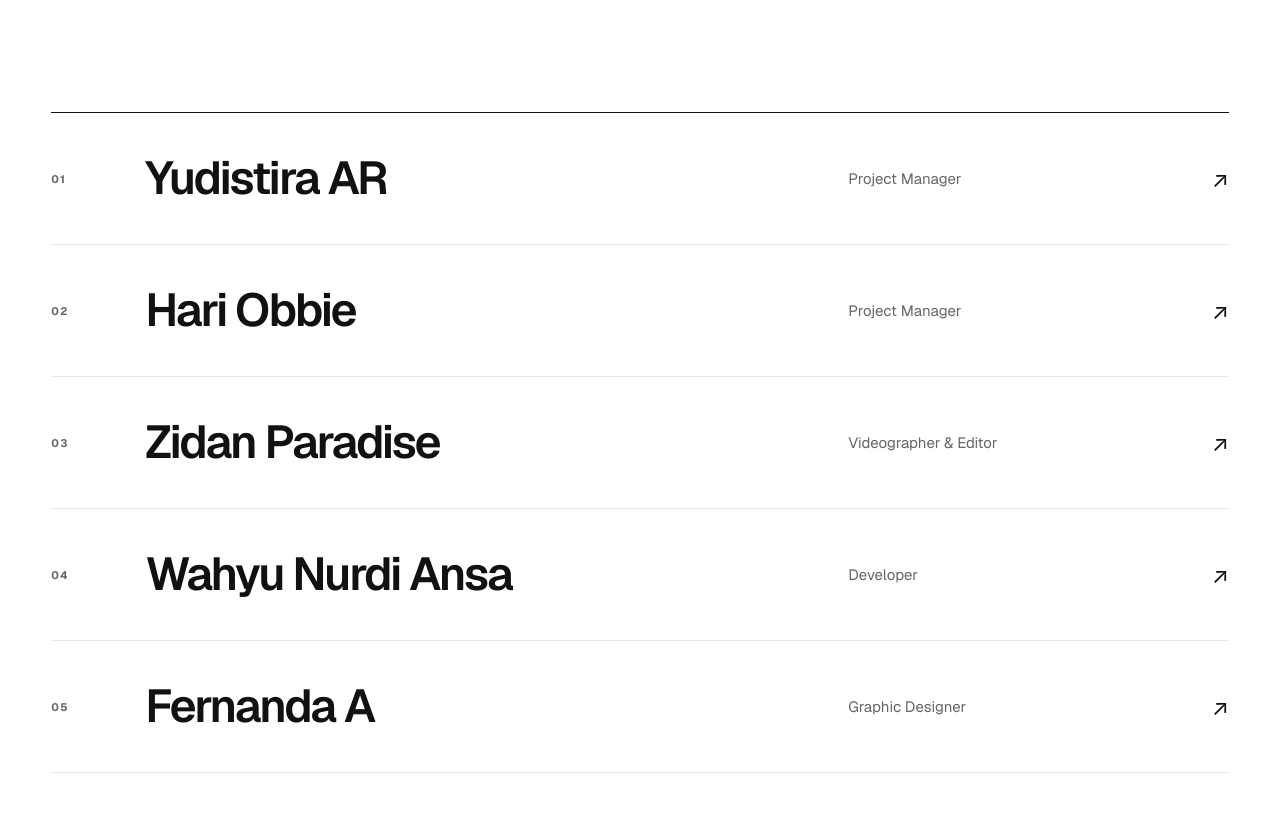
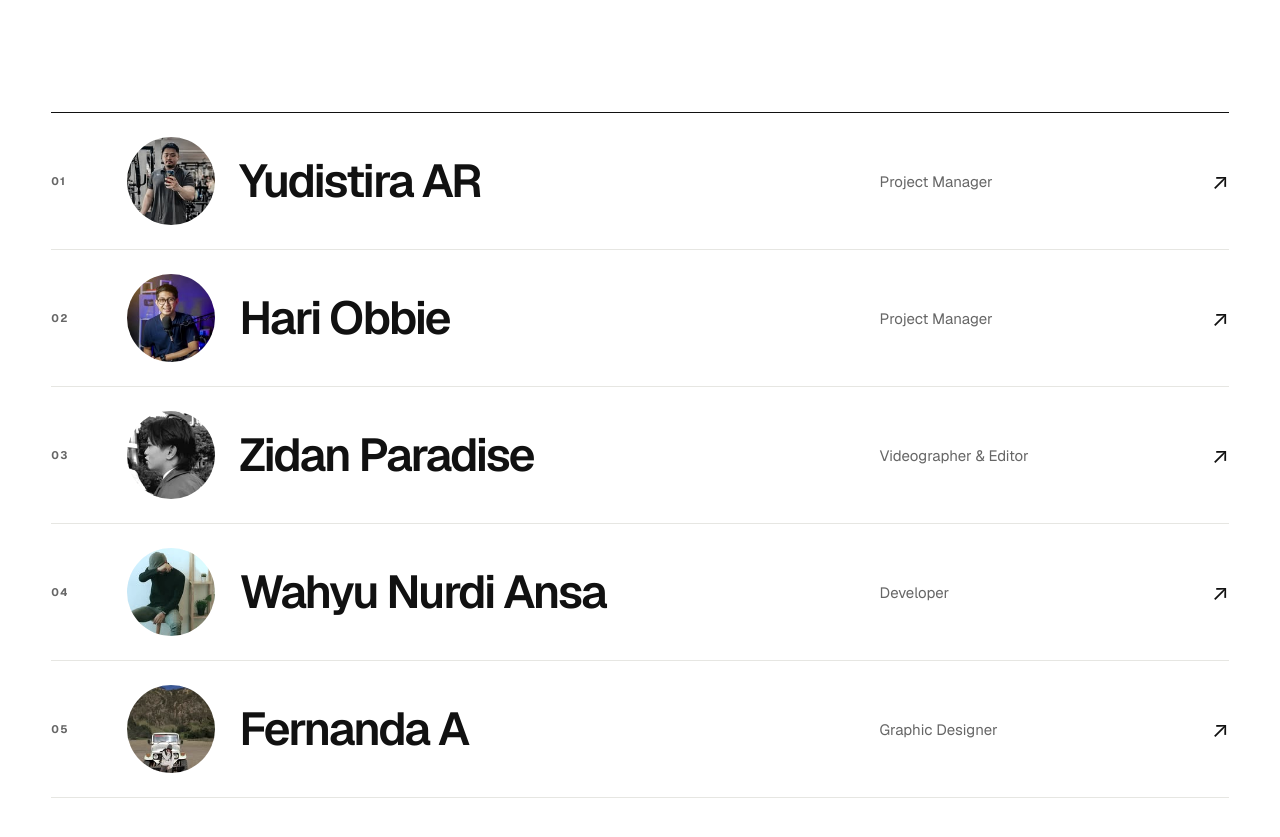
Before and after one commit to yudistiroar/garapin-homepage, a website built with Vite: page index.html in a window 1280 px wide. Shown: the part 7033-7870 px from the top of the page. Built offline with nearby package versions, Linux system fonts and the light colour scheme.

Commit message:
Add Instagram profile photos to team

```diff
--- a/index.html
+++ b/index.html
@@ -231,30 +231,35 @@
         <div class="team-list">
           <a class="team-member" href="https://www.instagram.com/yudistiroar/" target="_blank" rel="noreferrer" aria-label="Instagram Yudistira AR">
             <span class="team-index">01</span>
+            <img class="team-photo" src="images/team/yudistiroar.jpg" alt="Foto profil Yudistira AR" width="88" height="88" loading="lazy">
             <h3>Yudistira AR</h3>
             <p>Project Manager</p>
             <span class="team-arrow" aria-hidden="true">↗</span>
           </a>
           <a class="team-member" href="https://www.instagram.com/hariobbie/" target="_blank" rel="noreferrer" aria-label="Instagram Hari Obbie">
             <span class="team-index">02</span>
+            <img class="team-photo" src="images/team/hariobbie.jpg" alt="Foto profil Hari Obbie" width="88" height="88" loading="lazy">
             <h3>Hari Obbie</h3>
             <p>Project Manager</p>
             <span class="team-arrow" aria-hidden="true">↗</span>
           </a>
           <a class="team-member" href="https://www.instagram.com/zidanpara/" target="_blank" rel="noreferrer" aria-label="Instagram Zidan Paradise">
             <span class="team-index">03</span>
+            <img class="team-photo" src="images/team/zidanpara.jpg" alt="Foto profil Zidan Paradise" width="88" height="88" loading="lazy">
             <h3>Zidan Paradise</h3>
             <p>Videographer &amp; Editor</p>
             <span class="team-arrow" aria-hidden="true">↗</span>
           </a>
           <a class="team-member" href="https://www.instagram.com/wahyugant/" target="_blank" rel="noreferrer" aria-label="Instagram Wahyu Nurdi Ansa">
             <span class="team-index">04</span>
+            <img class="team-photo" src="images/team/wahyugant.jpg" alt="Foto profil Wahyu Nurdi Ansa" width="88" height="88" loading="lazy">
             <h3>Wahyu Nurdi Ansa</h3>
             <p>Developer</p>
             <span class="team-arrow" aria-hidden="true">↗</span>
           </a>
           <a class="team-member" href="https://www.instagram.com/ferologyy/" target="_blank" rel="noreferrer" aria-label="Instagram Fernanda A">
             <span class="team-index">05</span>
+            <img class="team-photo" src="images/team/ferologyy.jpg" alt="Foto profil Fernanda A" width="88" height="88" loading="lazy">
             <h3>Fernanda A</h3>
             <p>Graphic Designer</p>
             <span class="team-arrow" aria-hidden="true">↗</span>
--- a/v2.css
+++ b/v2.css
@@ -196,7 +196,7 @@ body { background: var(--paper); }
   padding: 24px 0;
   border-bottom: 1px solid var(--line);
   display: grid;
-  grid-template-columns: 70px minmax(240px, 1.4fr) minmax(190px, .7fr) auto;
+  grid-template-columns: 52px 88px minmax(240px, 1.4fr) minmax(190px, .7fr) auto;
   align-items: center;
   gap: 24px;
   transition: padding 220ms var(--ease-editorial), background 220ms var(--ease-editorial);
@@ -208,6 +208,16 @@ body { background: var(--paper); }
   font-weight: 700;
   letter-spacing: .12em;
 }
+.team-photo {
+  width: 88px;
+  height: 88px;
+  border-radius: 50%;
+  object-fit: cover;
+  background: var(--paper-soft);
+  filter: saturate(.82) contrast(1.04);
+  transition: transform 220ms var(--ease-editorial), filter 220ms var(--ease-editorial);
+}
+.team-member:hover .team-photo { transform: scale(1.04); filter: saturate(1) contrast(1); }
 .team-member h3 {
   margin: 0;
   font-size: clamp(30px, 3.6vw, 52px);
@@ -259,9 +269,11 @@ body { background: var(--paper); }
   .team-heading > p { font-size: clamp(36px, 10vw, 52px); }
   .team-member {
     min-height: 118px;
-    grid-template-columns: 38px 1fr auto;
+    grid-template-columns: 64px 1fr auto;
     gap: 14px;
   }
+  .team-index { display: none; }
+  .team-photo { width: 64px; height: 64px; grid-row: 1 / span 2; }
   .team-member p { grid-column: 2 / 3; margin-top: -22px; font-size: 13px; }
   .team-arrow { grid-column: 3; grid-row: 1 / span 2; }
 }
```
Also changed, not shown: dist/client/assets/ferologyy-Dvg6urnD.jpg (added), dist/client/assets/hariobbie-C-fV1ub2.jpg (added), dist/client/assets/index-Bf0TBG0k.css (deleted), dist/client/assets/index-CmHHUYwo.css (added), dist/client/assets/wahyugant-Udfvb32a.jpg (added), dist/client/assets/yudistiroar-doUnx_8Q.jpg (added), dist/client/assets/zidanpara-BOC3NqJ9.jpg (added), dist/client/index.html, images/team/ferologyy.jpg (added), images/team/hariobbie.jpg (added), images/team/wahyugant.jpg (added), images/team/yudistiroar.jpg (added), images/team/zidanpara.jpg (added).
